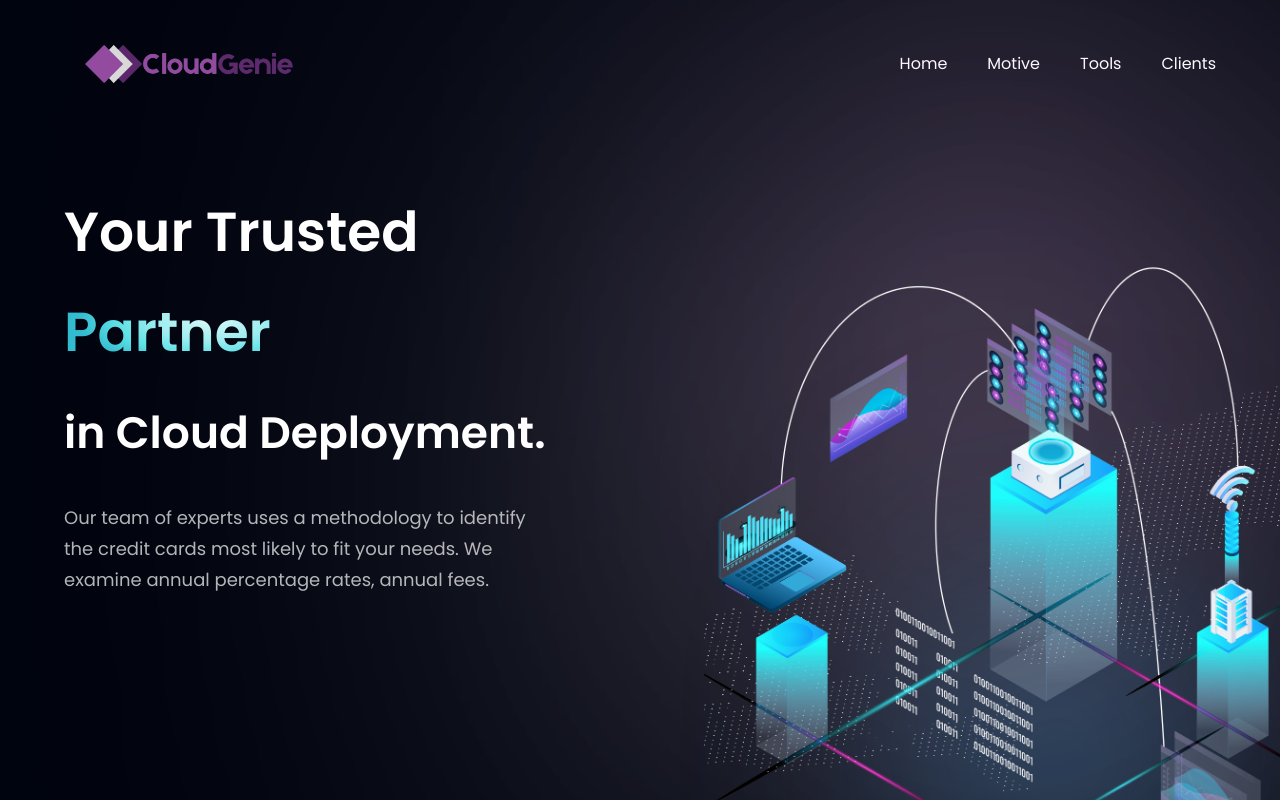
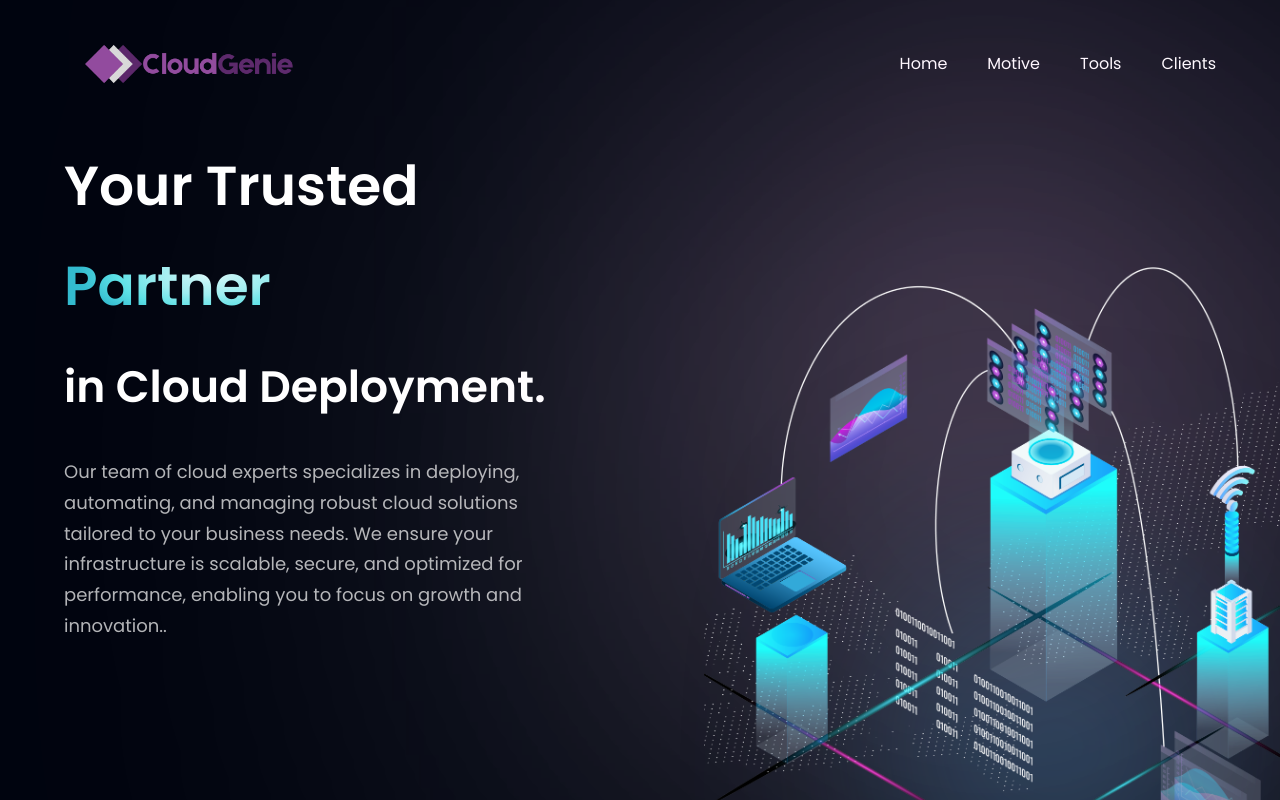
Before and after one commit to KaramHussain/cloudgenie, a React (Vite) app: page / in a window 1280 px wide. Shown: the top 800 px of the page. Built offline with nearby package versions, Linux system fonts and the light colour scheme.

Commit message:
updated content

```diff
--- a/src/components/Hero.jsx
+++ b/src/components/Hero.jsx
@@ -15,8 +15,10 @@ const Hero = () => {
       in Cloud Deployment.
     </h1>
     <p className={`${styles.paragraph} max-w-[470px] mt-5`}>
-      Our team of experts uses a methodology to identify the credit cards most likely to fit your needs.
-      We examine annual percentage rates, annual fees.
+    Our team of cloud experts specializes in deploying, automating,
+    and managing robust cloud solutions tailored to your business needs.
+    We ensure your infrastructure is scalable, secure, and optimized for
+    performance, enabling you to focus on growth and innovation..
     </p>
   </div>
   return (
```
